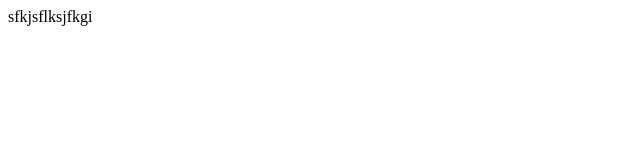
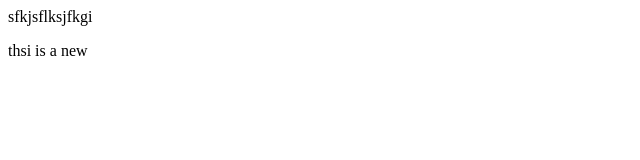
Before and after one commit to muliyasiyakaran63-bit/localrepo, a plain HTML site: page index.html in a window 1280 px wide. Shown: the full height of the page, 0-640 px from the left. Drawn offline with Linux system fonts and the light colour scheme.

Commit message:
add new pera

```diff
--- a/index.html
+++ b/index.html
@@ -1 +1,3 @@
 <p>sfkjsflksjfkgi</p>
+
+<p>thsi is  a new</p>
```
